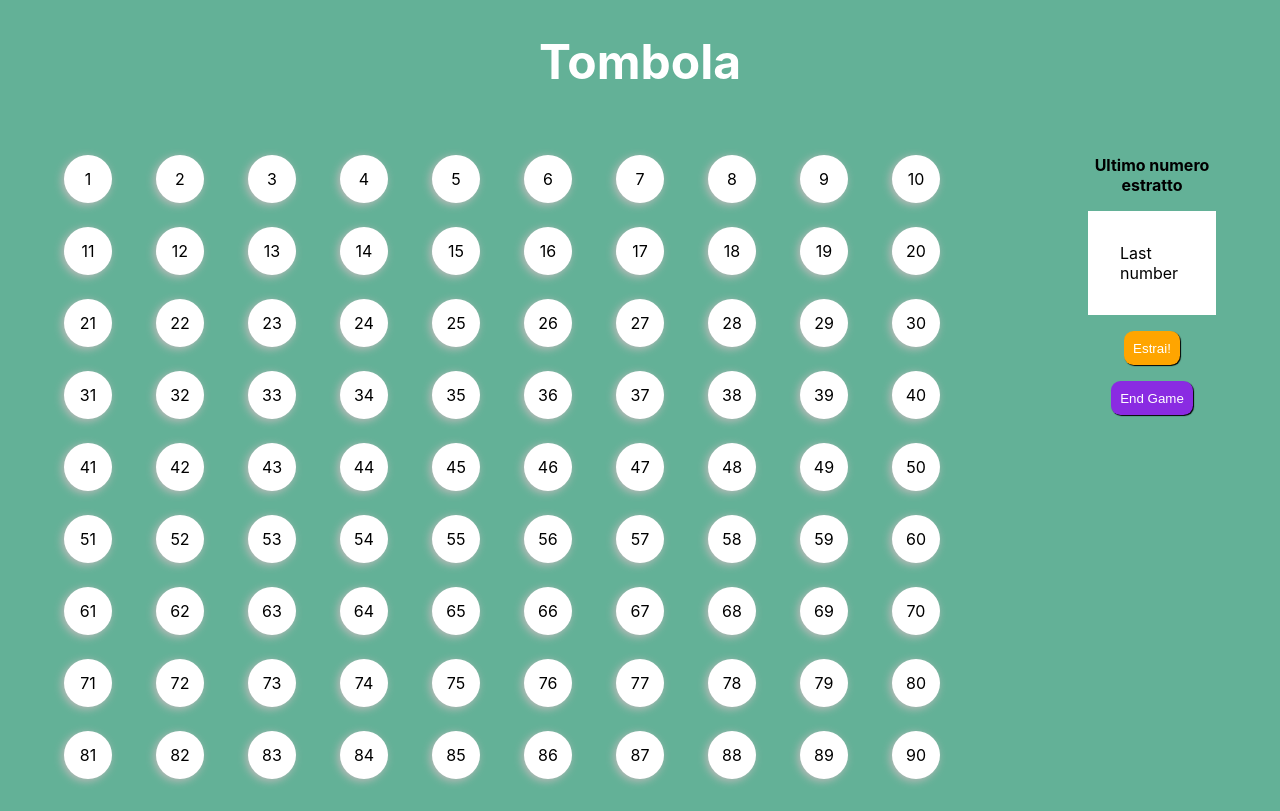
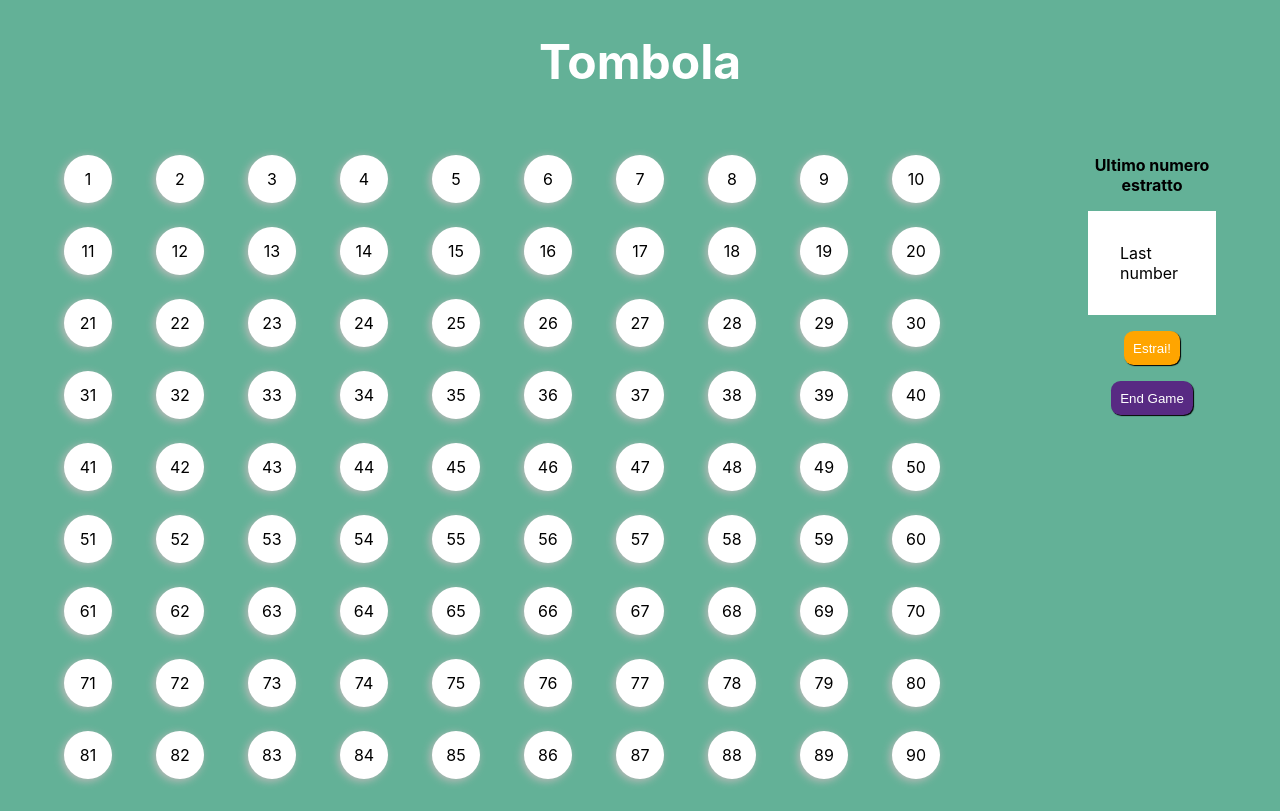
Before and after one commit to giovanni-arduini/web-tombola, a React (Vite) app: page / in a window 1280 px wide. In both pictures the pointer is over the button "End Game". Built offline with nearby package versions, Linux system fonts and the light colour scheme.

Commit message:
ADD hover button style

```diff
--- a/src/EndGame/EndGame.module.css
+++ b/src/EndGame/EndGame.module.css
@@ -2,3 +2,6 @@
   background-color: blueviolet;
   color: white;
 }
+.btn:hover {
+  background-color: rgb(88, 42, 131);
+}
--- a/src/Extract/Extract.module.css
+++ b/src/Extract/Extract.module.css
@@ -3,3 +3,7 @@
   margin-bottom: 1rem;
   color: rgb(255, 255, 255);
 }
+
+.btn:hover {
+  background-color: rgb(226, 171, 68);
+}
--- a/src/index.css
+++ b/src/index.css
@@ -57,4 +57,5 @@ button {
   border-radius: 0.6rem;
   border-style: none;
   box-shadow: 1px 1px 1px black;
+  cursor: pointer;
 }
```
